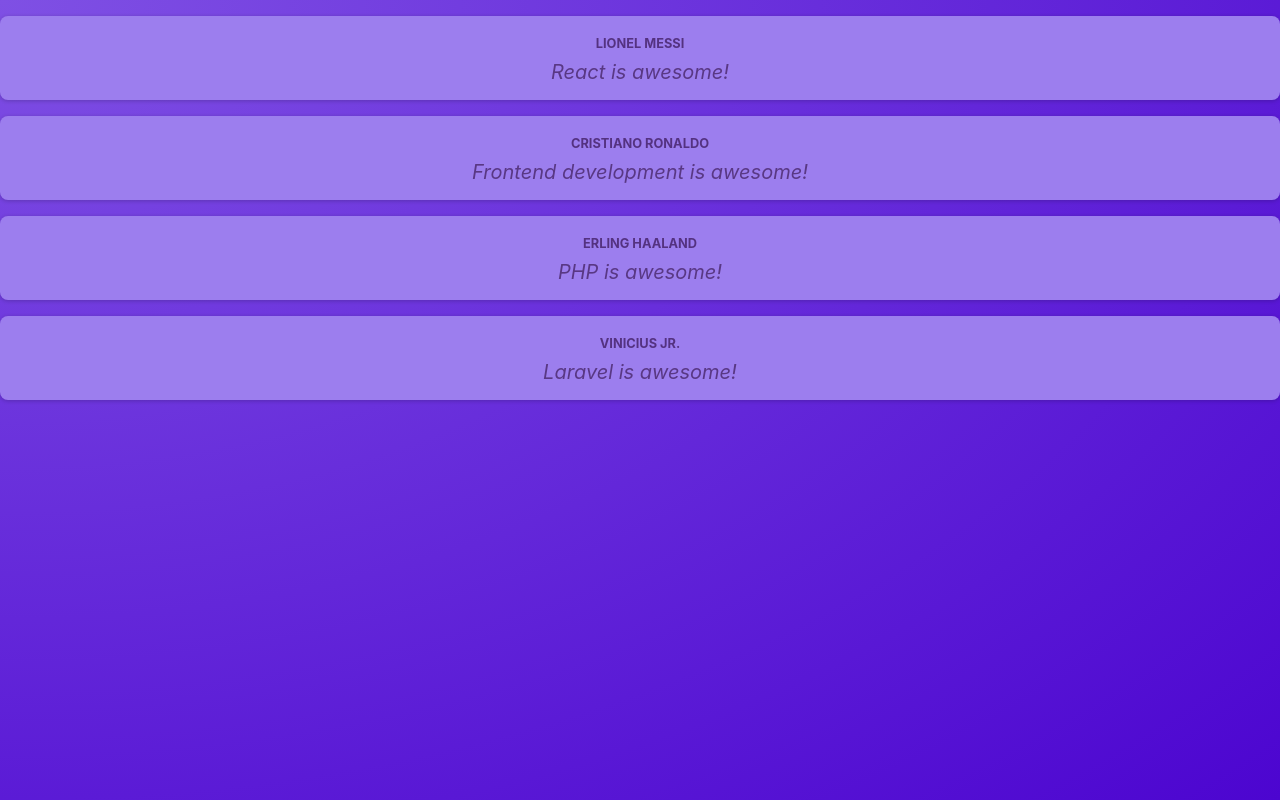
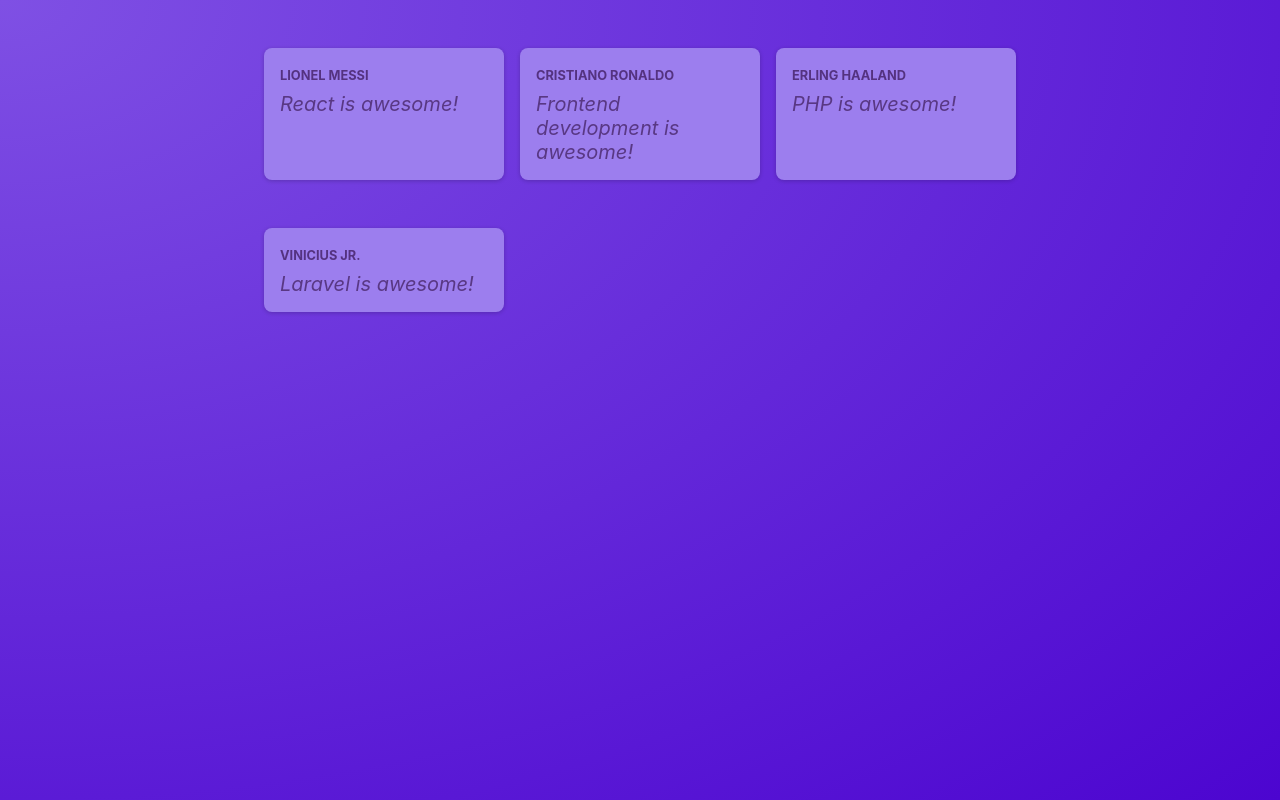
Before and after one commit to aryanataandi/react-poster, a React (Vite) app: page / in a window 1280 px wide. Built offline with nearby package versions, Linux system fonts and the light colour scheme.

Commit message:
feat: add postlist component & apply css

```diff
--- a/src/App.jsx
+++ b/src/App.jsx
@@ -1,12 +1,11 @@
-import Post from "./components/Post";
+import PostList from "./components/PostList";
 
 function App() {
-  return <main>
-    <Post author="Lionel Messi" body="React is awesome!"/>
-    <Post author="Cristiano Ronaldo" body="Frontend development is awesome!"/>
-    <Post author="Erling Haaland" body="PHP is awesome!"/>
-    <Post author="Vinicius Jr." body="Laravel is awesome!"/>
-  </main>;
+  return (
+    <main>
+      <PostList />
+    </main>
+  );
 }
 
 export default App;
--- a/src/components/Post.jsx
+++ b/src/components/Post.jsx
@@ -2,10 +2,10 @@
 
 function Post({ author, body }) {
   return (
-    <div className={classes.post}>
+    <li className={classes.post}>
       <p className={classes.author}>{author}</p>
       <p className={classes.text}>{body}</p>
-    </div>
+    </li>
   );
 }
 
--- /dev/null
+++ b/src/components/PostList.jsx
@@ -0,0 +1,15 @@
+import Post from "./Post";
+import classes from "./PostList.module.css";
+
+function PostList() {
+  return (
+    <ul className={ classes.posts }>
+      <Post author="Lionel Messi" body="React is awesome!" />
+      <Post author="Cristiano Ronaldo" body="Frontend development is awesome!" />
+      <Post author="Erling Haaland" body="PHP is awesome!" />
+      <Post author="Vinicius Jr." body="Laravel is awesome!" />
+    </ul>
+  );
+}
+
+export default PostList;
--- /dev/null
+++ b/src/components/PostList.module.css
@@ -0,0 +1,10 @@
+.posts {
+  list-style: none;
+  max-width: 50rem;
+  margin: 1rem auto;
+  padding: 1rem 0;
+  display: grid;
+  gap: 1rem;
+  grid-template-columns: repeat(3, 30%);
+  justify-content: center;
+}
--- a/src/index.css
+++ b/src/index.css
@@ -18,6 +18,5 @@
 
 body {
   margin: 0;
-  text-align: center;
   color: #e6ddf9;
 }
```
